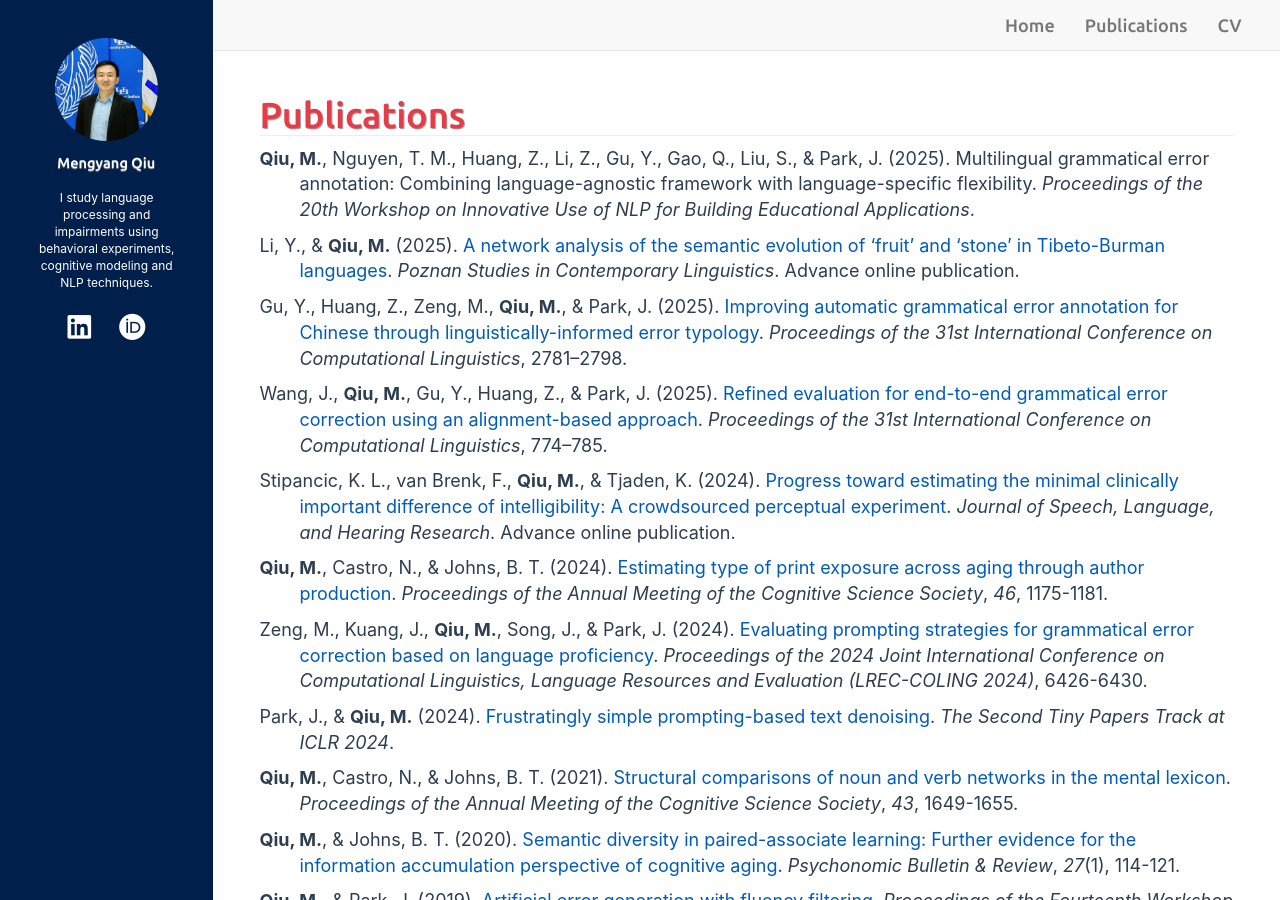
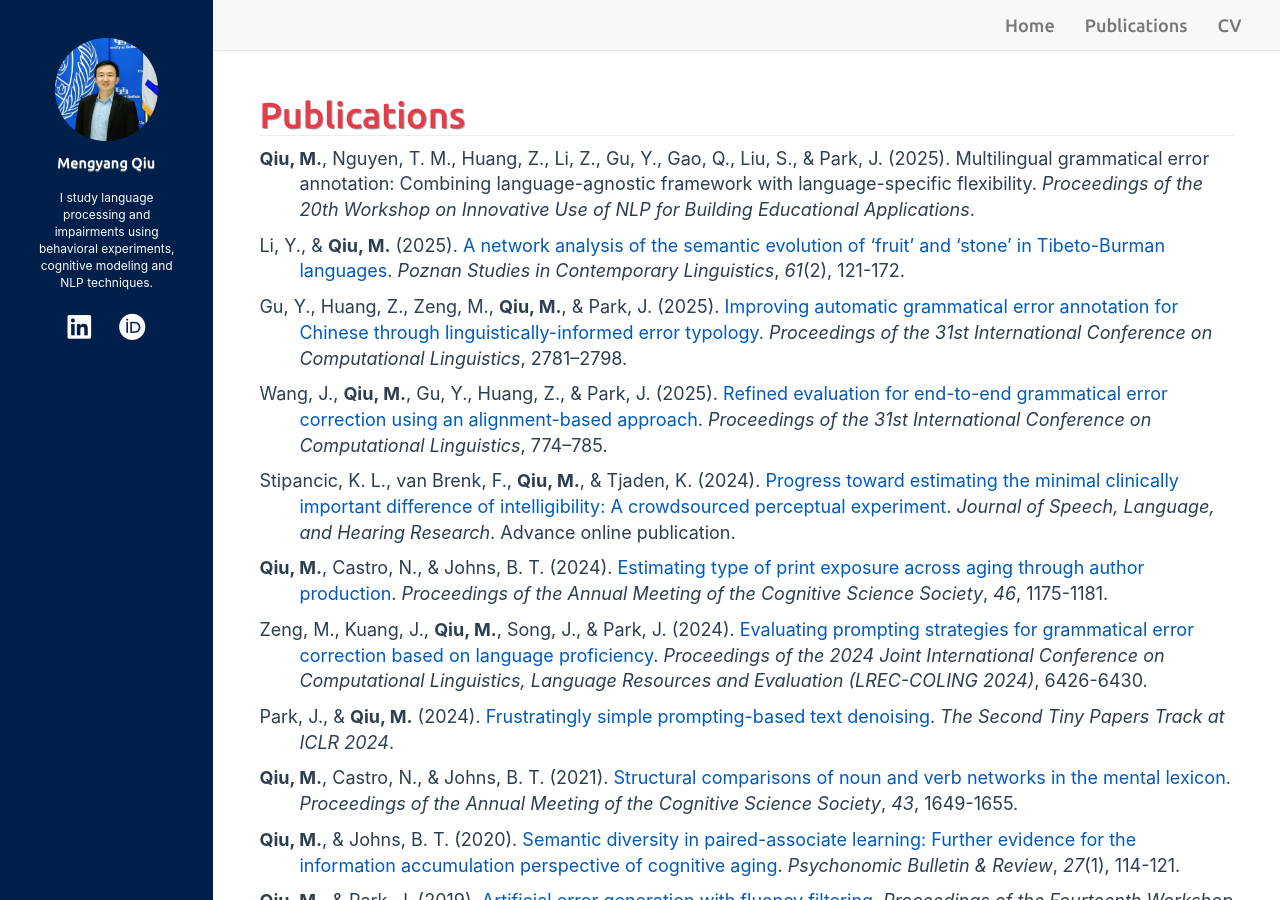
Before and after one commit to mengyangq/mengyangq.github.io, a Jekyll site: the page built from index.html, in a window 1280 px wide and 900 px high, scrolled down 929 px. Built offline with Jekyll 4.4.1, drawn with Linux system fonts in a browser that asks for light colours; nearby versions of some CDN libraries; a style sheet for code colours, icons or effects is not loaded.

Commit message:
Update publications.md

```diff
--- a/_includes/publications.md
+++ b/_includes/publications.md
@@ -3,7 +3,7 @@
 <p style="padding-left: 40px; text-indent: -40px;"><strong>Qiu, M.</strong>, Nguyen, T. M., Huang, Z., Li, Z., Gu, Y., Gao, Q., Liu, S., & Park, J. (2025). Multilingual grammatical error annotation: Combining language-agnostic framework with language-specific flexibility. <em>Proceedings of the 20th Workshop on Innovative Use of NLP for Building Educational Applications</em>.</p>
 
 <p style="padding-left: 40px; text-indent: -40px;">Li, Y., & <strong>Qiu, M.</strong> (2025). <a href="https://doi.org/10.1515/psicl-2024-0024">A network analysis of the semantic evolution of ‘fruit’ and ‘stone’ in
-Tibeto-Burman languages</a>. <em>Poznan Studies in Contemporary Linguistics</em>. Advance online publication.</p>
+Tibeto-Burman languages</a>. <em>Poznan Studies in Contemporary Linguistics</em>, <em>61</em>(2), 121-172.</p>
 
 <p style="padding-left: 40px; text-indent: -40px;">Gu, Y., Huang, Z., Zeng, M., <strong>Qiu, M.</strong>, & Park, J. (2025). <a href="https://aclanthology.org/2025.coling-main.189/">Improving automatic grammatical error annotation for Chinese through linguistically-informed error typology</a>. <em>Proceedings of the 31st International Conference on Computational Linguistics</em>, 2781–2798.</p>
 
```
